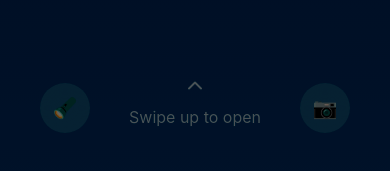
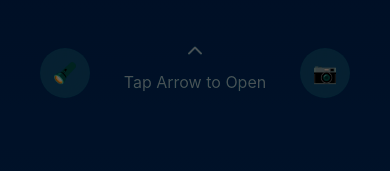
Before and after one commit to Femibabz/mcbabzsolutions, a React (Vite) app: page / in a window 390 px wide. Shown: the part 661-832 px from the top of the page. Built offline with nearby package versions, Linux system fonts and the light colour scheme; no server answers.

Commit message:
Refine mobile lock screen UI: Move instruction up and update text to 'Tap Arrow to Open'

```diff
--- a/src/App.css
+++ b/src/App.css
@@ -595,7 +595,7 @@
 
 .unlock-prompt {
     position: absolute;
-    bottom: 50px;
+    bottom: calc(85px + env(safe-area-inset-bottom));
     display: flex;
     flex-direction: column;
     align-items: center;
@@ -616,7 +616,7 @@
 
 .bottom-shortcuts {
     position: absolute;
-    bottom: 50px;
+    bottom: calc(85px + env(safe-area-inset-bottom));
     width: 100%;
     padding: 0 40px;
     display: flex;
--- a/src/components/MobileLockScreen.jsx
+++ b/src/components/MobileLockScreen.jsx
@@ -51,7 +51,7 @@ export default function MobileLockScreen({ onUnlock }) {
                         onClick={handleUnlock}
                     >
                         <ChevronUp size={24} />
-                        <span>Swipe up to open</span>
+                        <span>Tap Arrow to Open</span>
                     </motion.div>
 
                     <div className="bottom-shortcuts">
```
